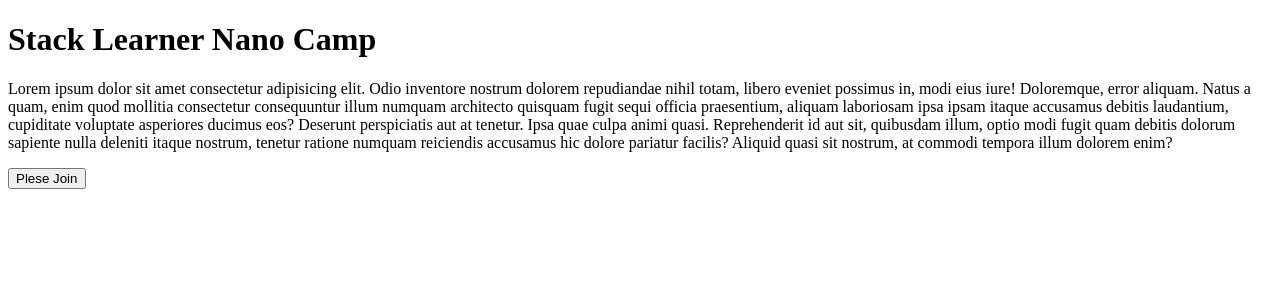
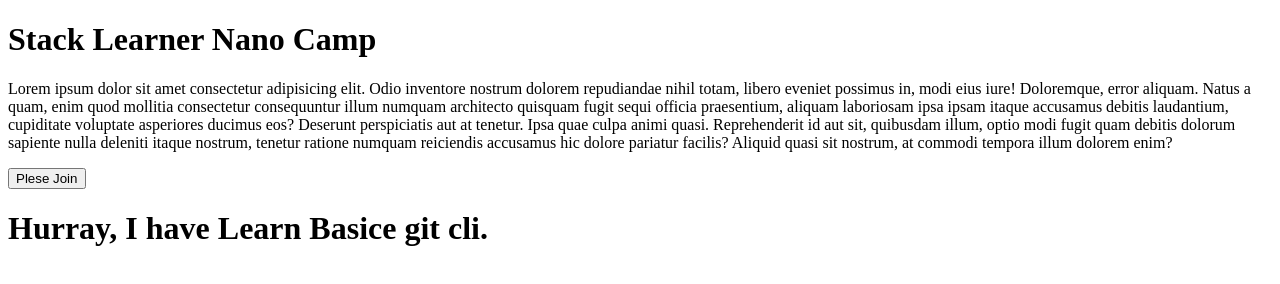
Before and after one commit to ariful-islam-dev/git-tuturial, a plain HTML site: page index.html in a window 1280 px wide. Drawn offline with Linux system fonts and the light colour scheme.

Commit message:
I have leran basic git cli

```diff
--- a/index.html
+++ b/index.html
@@ -11,5 +11,7 @@
     <p>Lorem ipsum dolor sit amet consectetur adipisicing elit. Odio inventore nostrum dolorem repudiandae nihil totam, libero eveniet possimus in, modi eius iure! Doloremque, error aliquam. Natus a quam, enim quod mollitia consectetur consequuntur illum numquam architecto quisquam fugit sequi officia praesentium, aliquam laboriosam ipsa ipsam itaque accusamus debitis laudantium, cupiditate voluptate asperiores ducimus eos? Deserunt perspiciatis aut at tenetur. Ipsa quae culpa animi quasi. Reprehenderit id aut sit, quibusdam illum, optio modi fugit quam debitis dolorum sapiente nulla deleniti itaque nostrum, tenetur ratione numquam reiciendis accusamus hic dolore pariatur facilis? Aliquid quasi sit nostrum, at commodi tempora illum dolorem enim?</p>
 
     <button>Plese Join</button>
+
+    <h1>Hurray, I have Learn Basice git cli.</h1>
 </body>
 </html>
```
